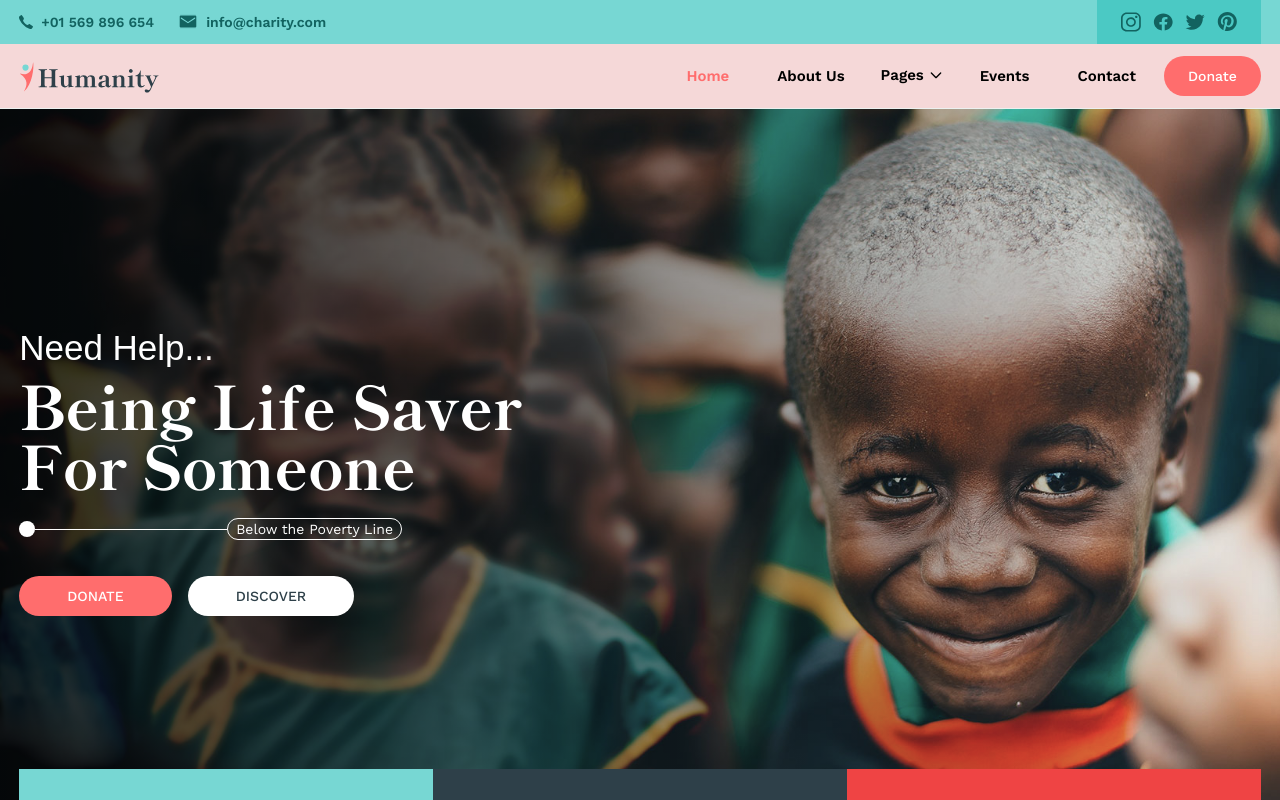
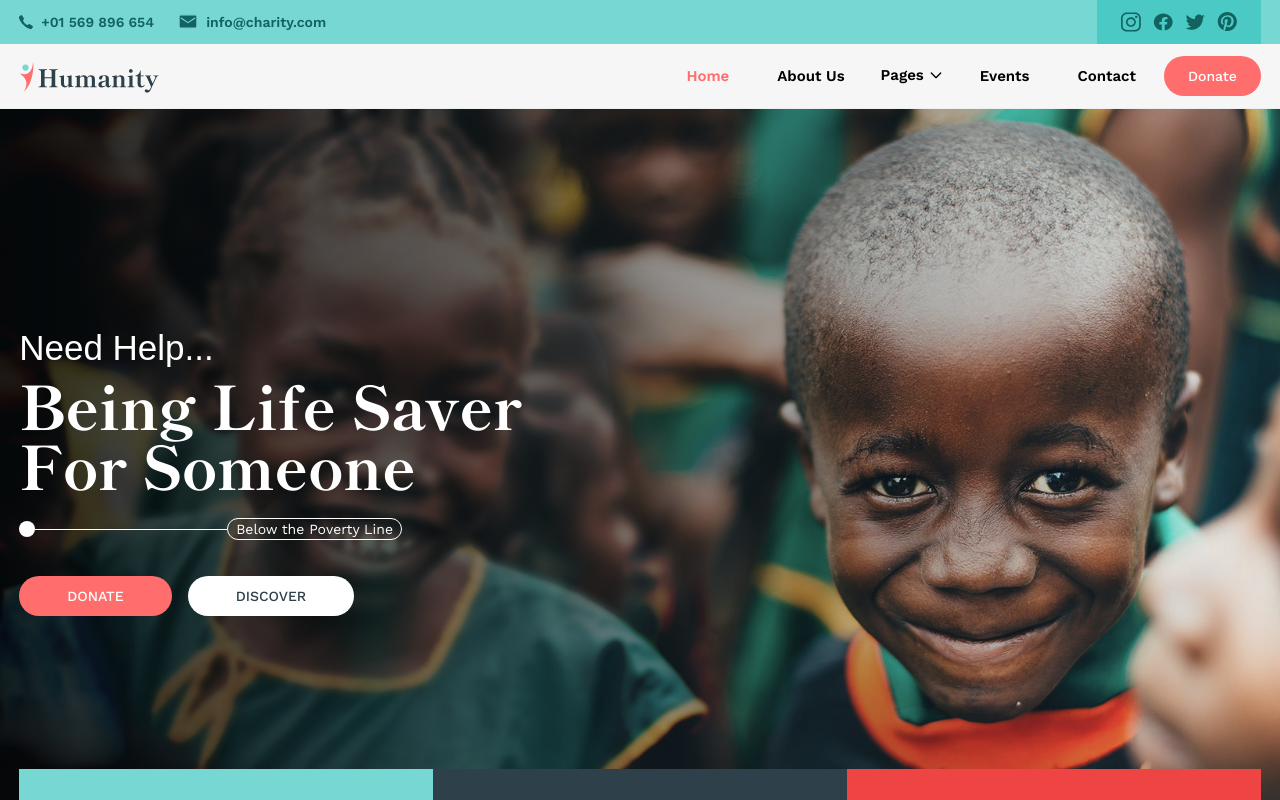
Before and after one commit to gpsimi/humanity_charity, a Next.js app: page / in a window 1280 px wide. Shown: the top 800 px of the page. Built offline with nearby package versions, Linux system fonts and the light colour scheme; a web font is replaced by a local one.

Commit message:
Update globals.css

```diff
--- a/app/globals.css
+++ b/app/globals.css
@@ -38,6 +38,9 @@
 
 }
 
+
+/* Hero Card Styles */
+
 .herocardHeader{
   @apply text-[20px] md:text-[25px] font-bold font-serif;
 }
@@ -46,8 +49,11 @@
   @apply  mt-2 max-w-[270px] font-sans;
 }
 
+
+/* Glassmorphism Styles */
+
 .glassmorphism {
-  background: rgba(243, 207, 207, 0.8);
+  background: rgba(245, 244, 244, 0.8);
   backdrop-filter: blur(10px);
   -webkit-backdrop-filter: blur(4px);
 }
```
